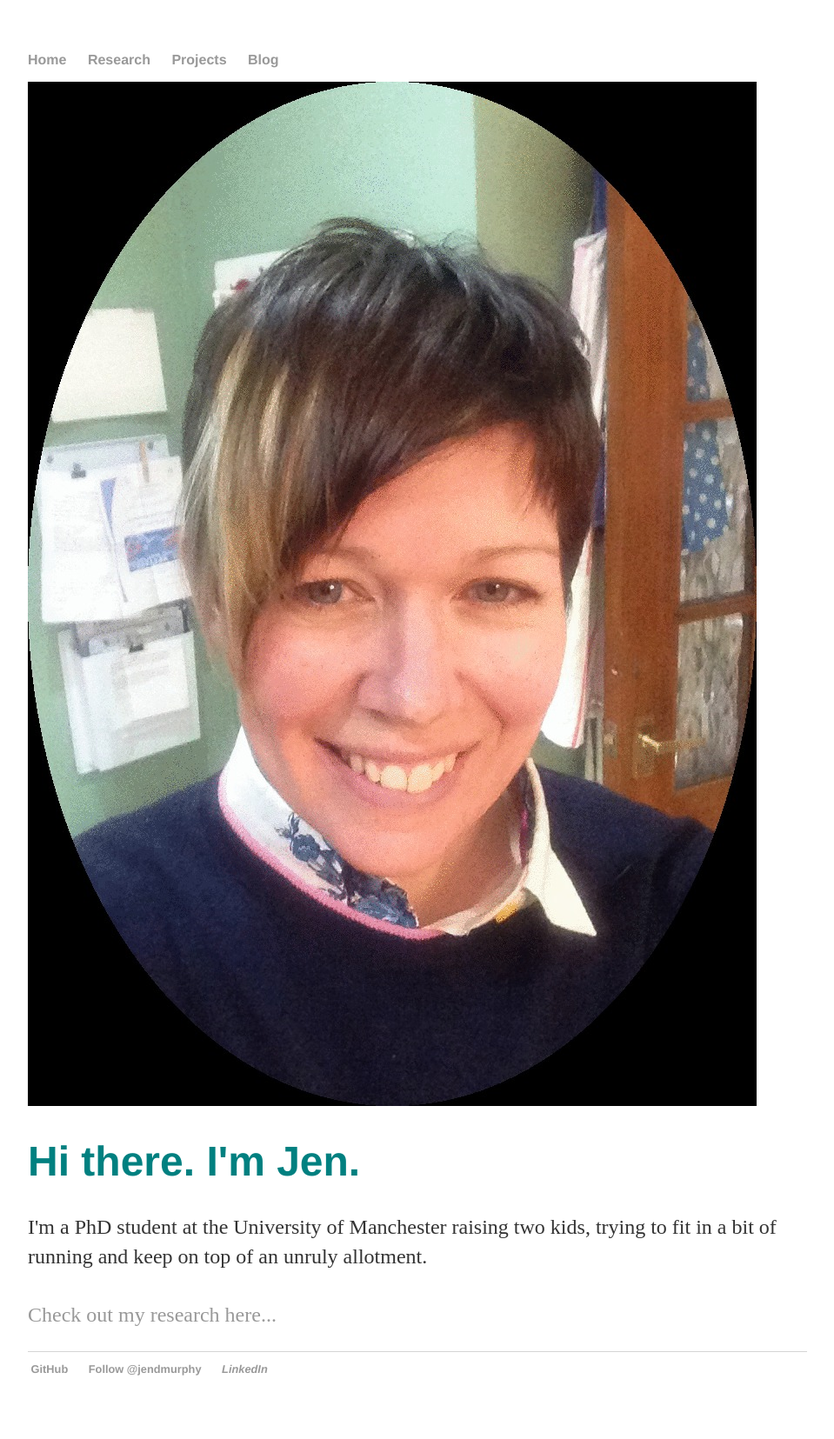
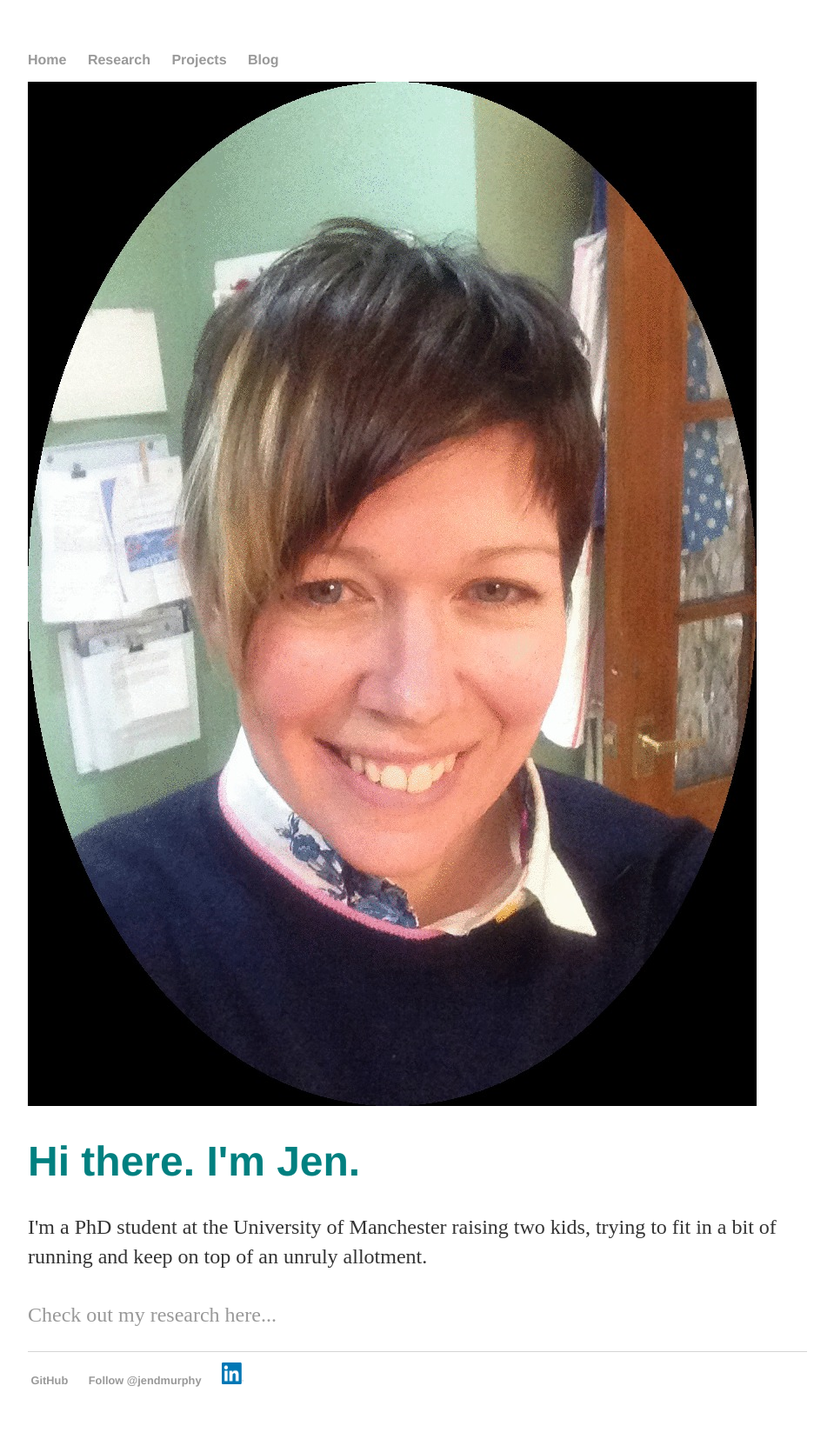
Before and after one commit to jendmurphy/jendmurphy.github.io, a Jekyll site: the page built from index.html, in a window 1280 px wide. Shown: the whole page at 87% size, without its empty margins (160-1119 px from the left). Built offline with Jekyll 4.4.1, drawn with Linux system fonts in a browser that asks for light colours; comment, search, counter and statistics services are not loaded.

Commit message:
Update default.html

```diff
--- a/_layouts/default.html
+++ b/_layouts/default.html
@@ -38,9 +38,8 @@
 {% if site.linkedin_username %}
   <li>
     <a href="https://linkedin.com/in/{{ site.linkedin_username }}">
-      <i class="fa fa-linkedin"/> LinkedIn
-    </a>
-  </li>
+      <img src="/images/linkedin.png" alt = "image" height="25" width="25">
+	  </a></li>
 {% endif %}
 
 
```
